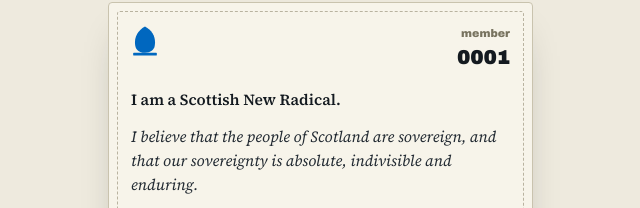
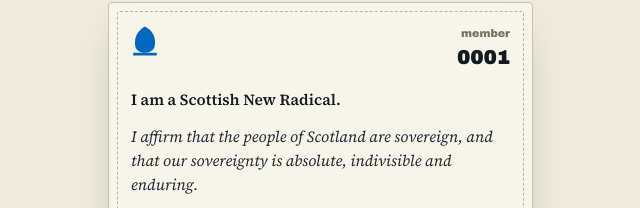
Before and after one commit to project-arbroath/Scottish-new-radicals, an Eleventy site: page src/index.njk in a window 1280 px wide. Shown: the part 708-916 px from the top of the page, 625-1265 px from the left. Built offline with nearby package versions, Linux system fonts and the light colour scheme; Eleventy itself is replaced by a stand-in of ours; files that its build step writes are made by us from their sources.

Commit message:
Update card text
replace believe with affirm

```diff
--- a/src/index.njk
+++ b/src/index.njk
@@ -44,7 +44,7 @@ permalink: /index.html
           <div class="card-no">member<strong>0001</strong></div>
         </div>
         <p class="card-declaration">I am a Scottish New Radical.</p>
-        <p class="card-quote">I believe that the people of Scotland are sovereign, and that our sovereignty is absolute, indivisible and enduring.</p>
+        <p class="card-quote">I affirm that the people of Scotland are sovereign, and that our sovereignty is absolute, indivisible and enduring.</p>
         <p class="card-quote2">Rooted in Scotland's ancient constitutional tradition and recognised in international law, our right to self-determination is inalienable. We, and we alone, have the right to decide our nation's future and how we are governed.</p>
         <p class="card-quote2">We seek nothing more than the freedoms other nations take for granted — freedoms denied to Scotland by its continuing annexation by the United Kingdom.</p>
         <div class="card-foot">the scottish new radicals · membership card</div>
```
